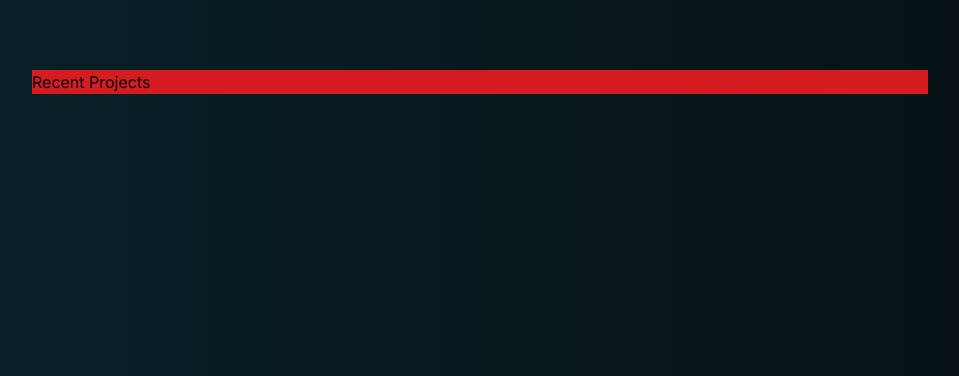
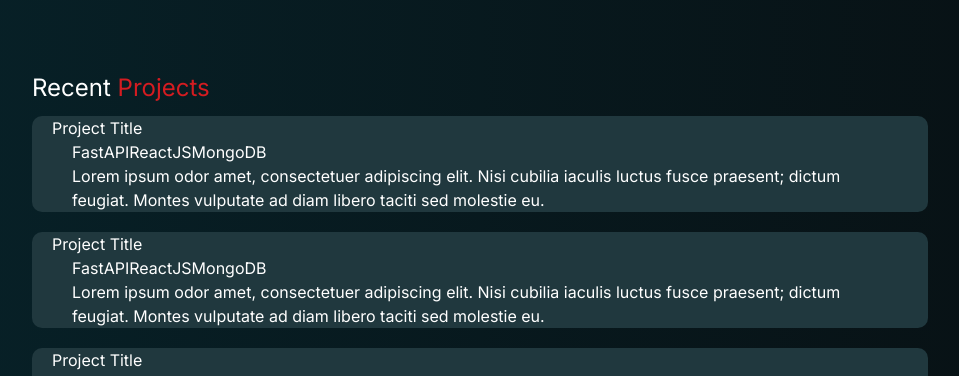
Before and after one commit to DerenB/portfolio-page, a React (Vite) app in the folder portfolio/: page / in a window 1280 px wide. Shown: the part 404-780 px from the top of the page, without its empty margins (160-1119 px from the left). Built offline with nearby package versions, Linux system fonts and the light colour scheme; a web font is replaced by a local one.

Commit message:
Working on Project Detail blocks

```diff
--- a/portfolio/Styles/Home.css
+++ b/portfolio/Styles/Home.css
@@ -90,9 +90,44 @@
 
 .homeProjectSection {
     display: flex;
+    flex-direction: column;
+    width: 100%;
+}
+.homeProjectHeader {
+    font-size: 1.5em;
+    color: #ffffff;
+}
+.homeProjectBlock {
+    display: flex;
+    flex-direction: column;
+    align-items: center;
+    margin-top: 10px;
+    margin-bottom: 10px;
+    padding-left: 20px;
+    padding-right: 20px;
+    color: #ffffff;
+    background-color: #20383e;
+    border-radius: 10px;
+}
+.projectHeader {
+    width: 100%;
+}
+.projectTechnology {
+    display: flex;
     flex-direction: row;
     width: 100%;
-    background-color: #D41C21;
+    padding-left: 20px;
+    padding-right: 20px;
+}
+.projectDetail {
+    padding-left: 20px;
+    padding-right: 20px;
+}
+
+
+
+.highlight {
+    color: #D41C21;
 }
 
 
--- a/portfolio/pages/Home.jsx
+++ b/portfolio/pages/Home.jsx
@@ -25,7 +25,49 @@ function Home() {
             <HomeIntroSection />
 
             <div className='homeProjectSection'>
-                <div>Recent <span>Projects</span></div>
+                <div className='homeProjectHeader'>Recent <span className='highlight'>Projects</span></div>
+
+                <div className='homeProjectBlock'>
+                    <div className='projectHeader'>Project Title</div>
+
+                    <div className='projectTechnology'>
+                        <div>FastAPI</div>
+                        <div>ReactJS</div>
+                        <div>MongoDB</div>
+                    </div>
+
+                    <div className='projectDetail'>
+                        Lorem ipsum odor amet, consectetuer adipiscing elit. Nisi cubilia iaculis luctus fusce praesent; dictum feugiat. Montes vulputate ad diam libero taciti sed molestie eu.
+                    </div>
+                </div>
+
+                <div className='homeProjectBlock'>
+                    <div className='projectHeader'>Project Title</div>
+
+                    <div className='projectTechnology'>
+                        <div>FastAPI</div>
+                        <div>ReactJS</div>
+                        <div>MongoDB</div>
+                    </div>
+
+                    <div className='projectDetail'>
+                        Lorem ipsum odor amet, consectetuer adipiscing elit. Nisi cubilia iaculis luctus fusce praesent; dictum feugiat. Montes vulputate ad diam libero taciti sed molestie eu.
+                    </div>
+                </div>
+
+                <div className='homeProjectBlock'>
+                    <div className='projectHeader'>Project Title</div>
+
+                    <div className='projectTechnology'>
+                        <div>FastAPI</div>
+                        <div>ReactJS</div>
+                        <div>MongoDB</div>
+                    </div>
+
+                    <div className='projectDetail'>
+                        Lorem ipsum odor amet, consectetuer adipiscing elit. Nisi cubilia iaculis luctus fusce praesent; dictum feugiat. Montes vulputate ad diam libero taciti sed molestie eu.
+                    </div>
+                </div>
             </div>
         </div>
     )
```
